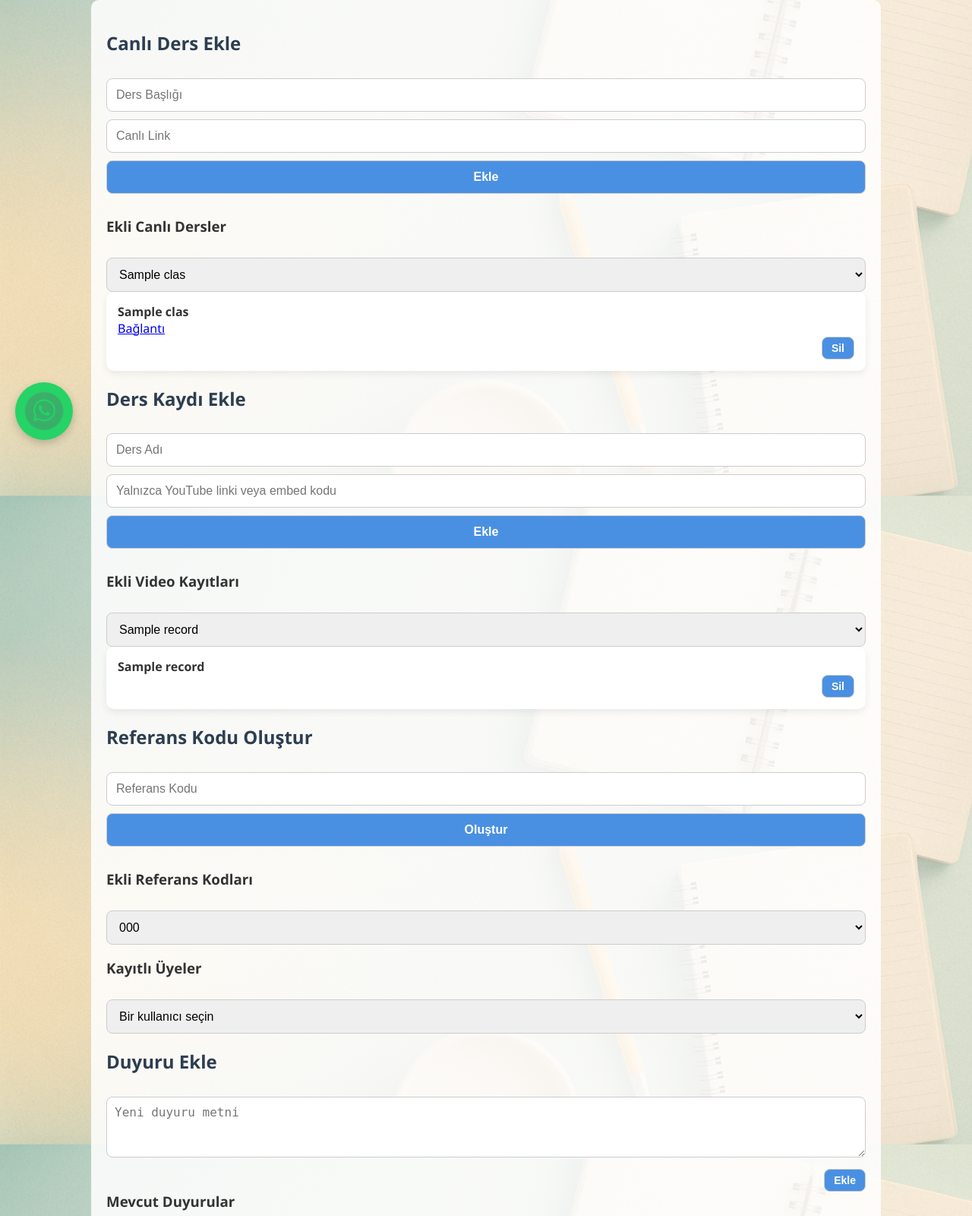
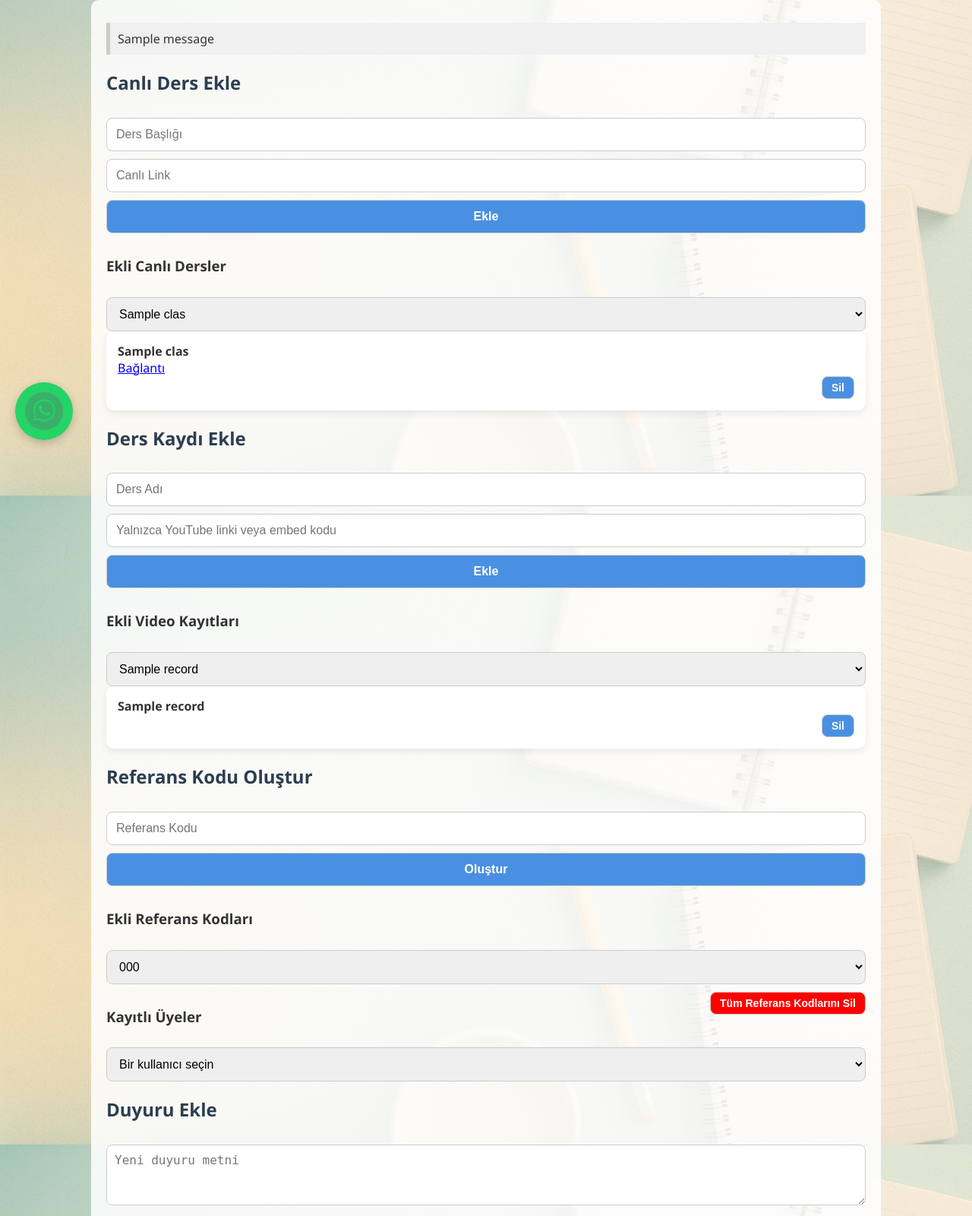
Before and after one commit to hasankck123/kocak-egitim, a Flask app: page /admin in a window 1280 px wide. Shown: the part 201-1801 px from the top of the page at 76% size. Run offline with Flask 3, Linux system fonts and the light colour scheme; the visitor is signed in with stand-in values (Sample User, id 1); tables that the repository leaves empty hold one stand-in row (values such as "Sample post"); one stand-in notice (Sample message) is shown.

Commit message:
Admin paneline referans silme özelliği eklendi

```diff
--- a/main.py
+++ b/main.py
@@ -168,6 +168,13 @@ def admin():
                 db.session.delete(user)
                 db.session.commit()
 
+        elif 'delete_all_refs' in request.form:
+                ReferenceCode.query.delete()
+                db.session.commit()
+                flash('Tüm referans kodları silindi.', 'success')
+
+
+
     live_classes = LiveClass.query.order_by(LiveClass.created_at.desc()).all()
     video_records = VideoRecord.query.order_by(VideoRecord.created_at.desc()).all()
     reference_codes = ReferenceCode.query.all()
--- a/templates/admin.html
+++ b/templates/admin.html
@@ -2,6 +2,16 @@
 {% block title %}Admin Paneli{% endblock %}
 {% block content %}
 <div class="container">
+    {% with messages = get_flashed_messages(with_categories=true) %}
+      {% if messages %}
+        {% for category, message in messages %}
+          <div class="alert alert-{{ category }}" style="padding:10px; margin:10px 0; background-color: #f0f0f0; border-left: 5px solid #ccc;">
+            {{ message }}
+          </div>
+        {% endfor %}
+      {% endif %}
+    {% endwith %}
+
     <h2>Canlı Ders Ekle</h2>
     <form method="POST">
         <input type="text" name="live_title" placeholder="Ders Başlığı" required>
@@ -61,6 +71,13 @@
         <option>{{ ref.code }}</option>
         {% endfor %}
     </select>
+    <form method="POST" onsubmit="return confirm('Tüm referans kodlarını silmek istediğinize emin misiniz?');">
+        <input type="hidden" name="delete_all_refs" value="1">
+        <button type="submit" class="small-button" style="background-color: red; color: white; margin-top: 10px;">
+            Tüm Referans Kodlarını Sil
+        </button>
+    </form>
+
 
     <h3>Kayıtlı Üyeler</h3>
     <select onchange="showUserDetails(this.value)">
```
